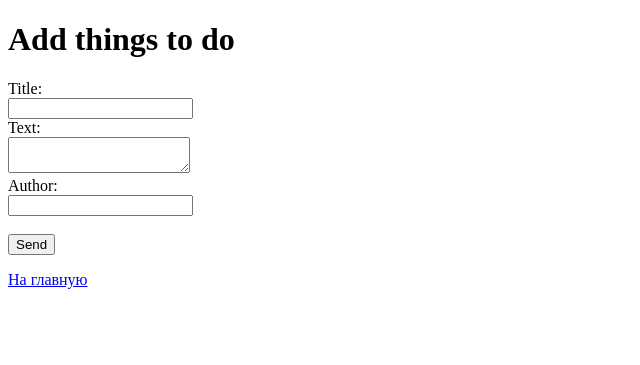
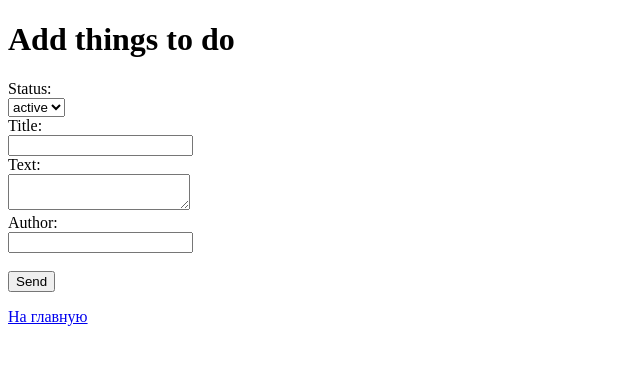
Before and after one commit to 78kuba00/to_do_list, a Django app: template source/webapp/templates/article_create.html in a window 1280 px wide. Shown: the top 365 px of the page, without its empty margins (0-640 px from the left). Run offline with Django 4.2, Linux system fonts and the light colour scheme; the template is opened without the code that fills it: most values are stand-ins (such as "Sample title", 1, 10 or a date in 2020).

Commit message:
Добавил в форму создания статьи выбор статуса и изменил представление

```diff
--- a/source/webapp/templates/article_create.html
+++ b/source/webapp/templates/article_create.html
@@ -10,6 +10,13 @@
 
 <form action="/articles/add/" method="post">
     {% csrf_token %}
+
+    <label>Status:</label><br/>
+    <select name="status">
+        {% for value, status in statuses %}
+            <option value="{{ value }}">{{ status }}</option>
+        {% endfor %}
+    </select><br/>
 
     <label>Title:</label><br/>
     <input type="text" name="title"/><br/>
```
Also changed, not shown: source/webapp/views.py (+4 -3 lines).
